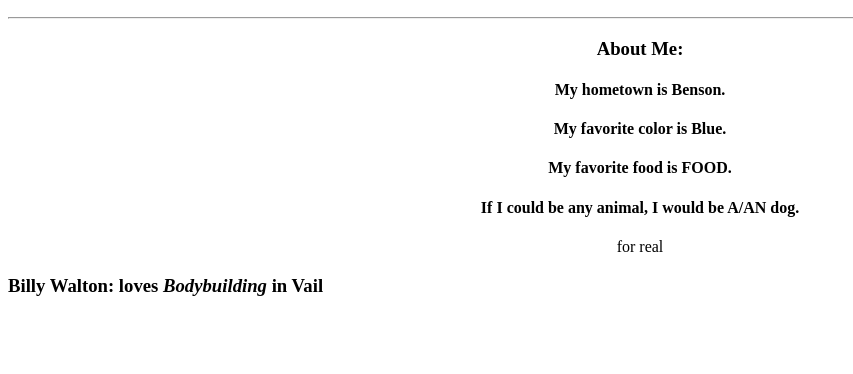
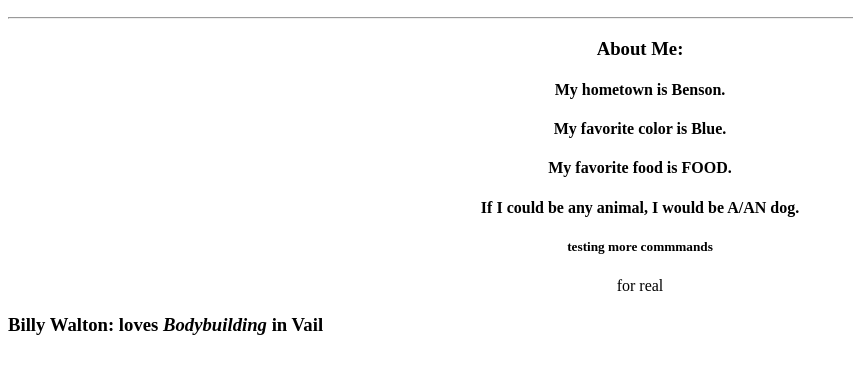
Before and after one commit to billywalton9251/my-first-repo, a plain HTML site: page index.html in a window 1280 px wide. Shown: the part 110-484 px from the top of the page, without its empty margins (0-853 px from the left). Drawn offline with Linux system fonts and the light colour scheme.

Commit message:
new branch

```diff
--- a/index.html
+++ b/index.html
@@ -15,6 +15,7 @@
 					<h4>My favorite color is Blue.</h4>
 					<h4>My favorite food is FOOD.</h4>
 					<h4>If I could be any animal, I would be A/AN dog.</h4>
+					<h5>testing more commmands</h5>
 <p>for real</p>
 			</div>
 			<div class="my-style"><h3> Billy Walton: loves <em>Bodybuilding</em> in Vail </h3>
```
